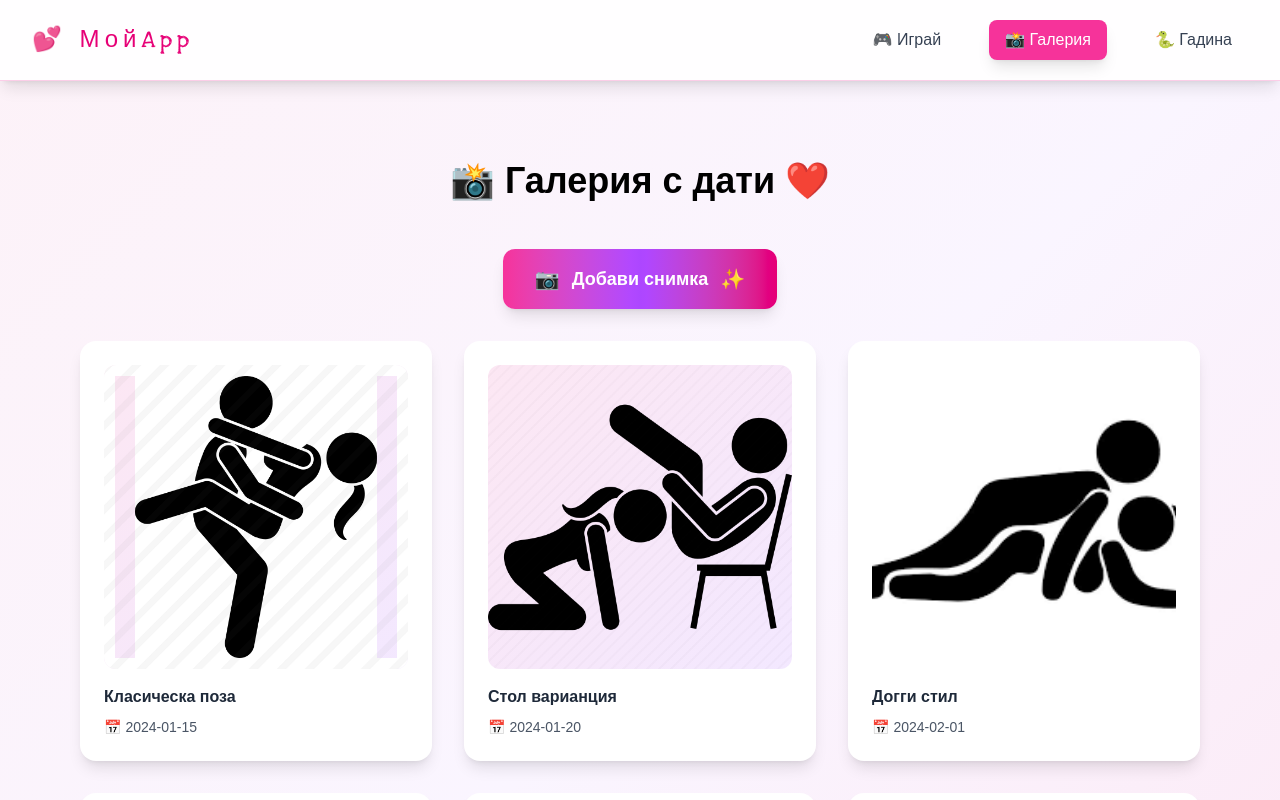
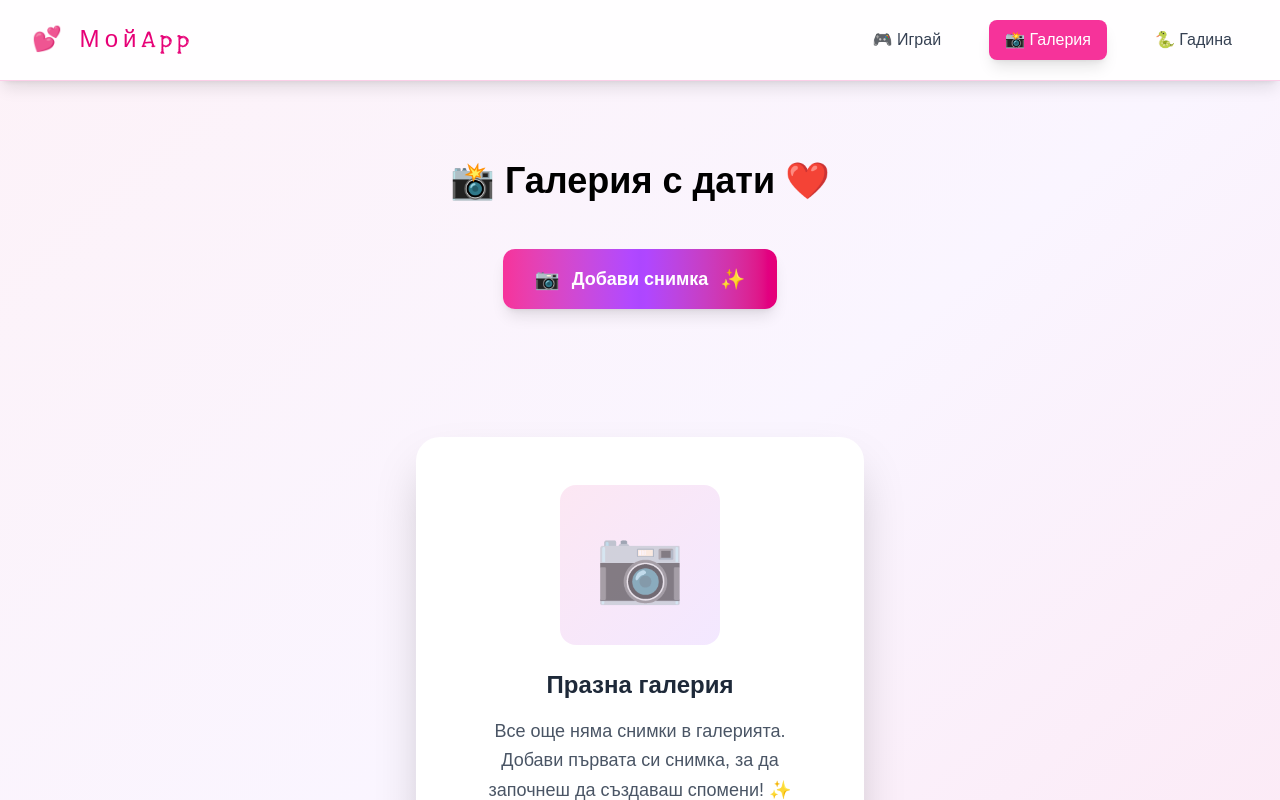
Before and after one commit to ipstoyanov20/sexy, a Next.js app: page / in a window 1280 px wide. Both pictures are taken after a click on the button "📸 Галерия". Shown: the top 800 px of the page. Built offline with nearby package versions, Linux system fonts and the light colour scheme.

Commit message:
Remove Sex Position Images and Add Placeholder

```diff
--- a/app/page.js
+++ b/app/page.js
@@ -24,15 +24,6 @@ export default function Home() {
 		"/doggy2.png",
 	];
 
-	const defaultGalleryImages = [
-		{ src: "/kamasutra.png", date: "2024-01-15", title: "Класическа поза", id: 1 },
-		{ src: "/chair.webp", date: "2024-01-20", title: "Стол варианция", id: 2 },
-		{ src: "/doggy.png", date: "2024-02-01", title: "Догги стил", id: 3 },
-		{ src: "/lizane.webp", date: "2024-02-10", title: "Интимна близост", id: 4 },
-		{ src: "/mis.png", date: "2024-02-15", title: "Мисионерска", id: 5 },
-		{ src: "/doggy2.png", date: "2024-03-01", title: "Алтернативен догги", id: 6 },
-	];
-
 	// Fisher-Yates Shuffle
 	function shuffleArray(arr) {
 		const shuffled = [...arr];
@@ -49,23 +40,19 @@ export default function Home() {
 			const savedImages = localStorage.getItem('galleryImages');
 			if (savedImages) {
 				const parsedImages = JSON.parse(savedImages);
-				// Merge default images with saved uploaded images
-				const uploadedImages = parsedImages.filter(img => img.id > 6);
-				return [...uploadedImages, ...defaultGalleryImages];
+				return parsedImages;
 			}
-			return defaultGalleryImages;
+			return [];
 		} catch (error) {
 			console.error('Error loading gallery from storage:', error);
-			return defaultGalleryImages;
+			return [];
 		}
 	};
 
 	// Save gallery images to localStorage
 	const saveGalleryToStorage = (images) => {
 		try {
-			// Only save uploaded images (id > 6) to localStorage
-			const uploadedImages = images.filter(img => img.id > 6);
-			localStorage.setItem('galleryImages', JSON.stringify(uploadedImages));
+			localStorage.setItem('galleryImages', JSON.stringify(images));
 		} catch (error) {
 			console.error('Error saving gallery to storage:', error);
 		}
@@ -81,9 +68,7 @@ export default function Home() {
 
 	// Save to localStorage whenever galleryImages changes
 	useEffect(() => {
-		if (galleryImages.length > 0) {
 		saveGalleryToStorage(galleryImages);
-		}
 	}, [galleryImages]);
 
 	// Setup modal sound
@@ -275,23 +260,44 @@ export default function Home() {
 				</button>
 			</div>
 
-			{/* Gallery Grid */}
+			{/* Gallery Content */}
+			{galleryImages.length === 0 ? (
+				// Placeholder when no images
+				<div className="flex flex-col items-center justify-center py-16 sm:py-24">
+					<div className="bg-white rounded-3xl p-8 sm:p-12 shadow-2xl max-w-md w-full mx-4 text-center">
+						<div className="w-32 h-32 sm:w-40 sm:h-40 mx-auto mb-6 bg-gradient-to-br from-pink-100 to-purple-100 rounded-2xl flex items-center justify-center">
+							<div className="text-6xl sm:text-7xl animate-pulse">📷</div>
+						</div>
+						<h3 className="text-xl sm:text-2xl font-bold text-gray-800 mb-4">
+							Празна галерия
+						</h3>
+						<p className="text-gray-600 text-base sm:text-lg mb-6 leading-relaxed">
+							Все още няма снимки в галерията. Добави първата си снимка, за да започнеш да създаваш спомени! ✨
+						</p>
+						<button
+							onClick={handleAddPhotoClick}
+							className="bg-gradient-to-r from-pink-500 to-purple-600 hover:from-pink-600 hover:to-purple-700 text-white px-8 py-4 rounded-xl font-semibold transition-all duration-300 shadow-lg hover:shadow-xl transform hover:-translate-y-1 text-lg"
+						>
+							Добави първата снимка 🎉
+						</button>
+					</div>
+				</div>
+			) : (
+				// Gallery Grid
 				<div className="grid grid-cols-1 sm:grid-cols-2 lg:grid-cols-3 gap-4 sm:gap-6 md:gap-8">
 					{galleryImages.map((item) => (
 						<div
 							key={item.id}
 							className="bg-white rounded-2xl p-4 sm:p-6 shadow-lg hover:shadow-xl transition-all duration-300 hover:-translate-y-2 relative group"
 						>
-						{/* Delete button for uploaded images */}
-						{item.id > 6 && (
+							{/* Delete button */}
 							<button
 								onClick={() => handleDeleteImage(item.id)}
-								className="absolute top-2 right-2 bg-red-500 hover:bg-red-600 text-white rounded-full w-8 h-8 flex items-center justify-center opacity-0 group-hover:opacity-100 transition-opacity duration-300 z-10"
+								className="absolute top-2 right-2 bg-red-500 hover:bg-red-600 text-white rounded-full w-8 h-8 flex items-center justify-center opacity-0 group-hover:opacity-100 transition-opacity duration-300 z-10 text-sm font-bold"
 								title="Изтрий снимката"
 							>
 								×
 							</button>
-						)}
 
 							<div className="aspect-square rounded-xl overflow-hidden mb-4 bg-gradient-to-br from-pink-100 to-purple-100">
 								<Image
@@ -324,18 +330,6 @@ export default function Home() {
 							</div>
 						</div>
 					))}
-			</div>
-
-			{galleryImages.length === 0 && (
-				<div className="text-center py-12">
-					<div className="text-6xl mb-4">📷</div>
-					<p className="text-gray-600 text-lg mb-6">Все още няма снимки в галерията</p>
-					<button
-						onClick={handleAddPhotoClick}
-						className="bg-gradient-to-r from-pink-500 to-purple-600 hover:from-pink-600 hover:to-purple-700 text-white px-6 py-3 rounded-xl font-semibold transition-all duration-300"
-					>
-						Добави първата снимка ✨
-					</button>
 				</div>
 			)}
 		</div>
```
Lines whose indentation alone changed are shown as unchanged.
